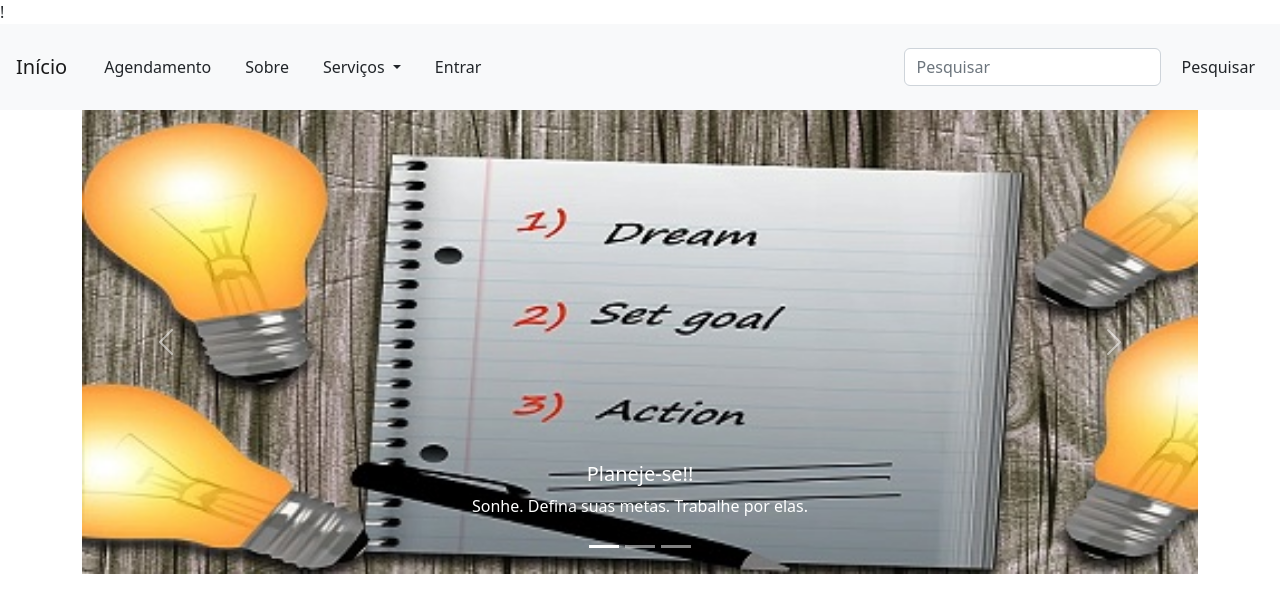
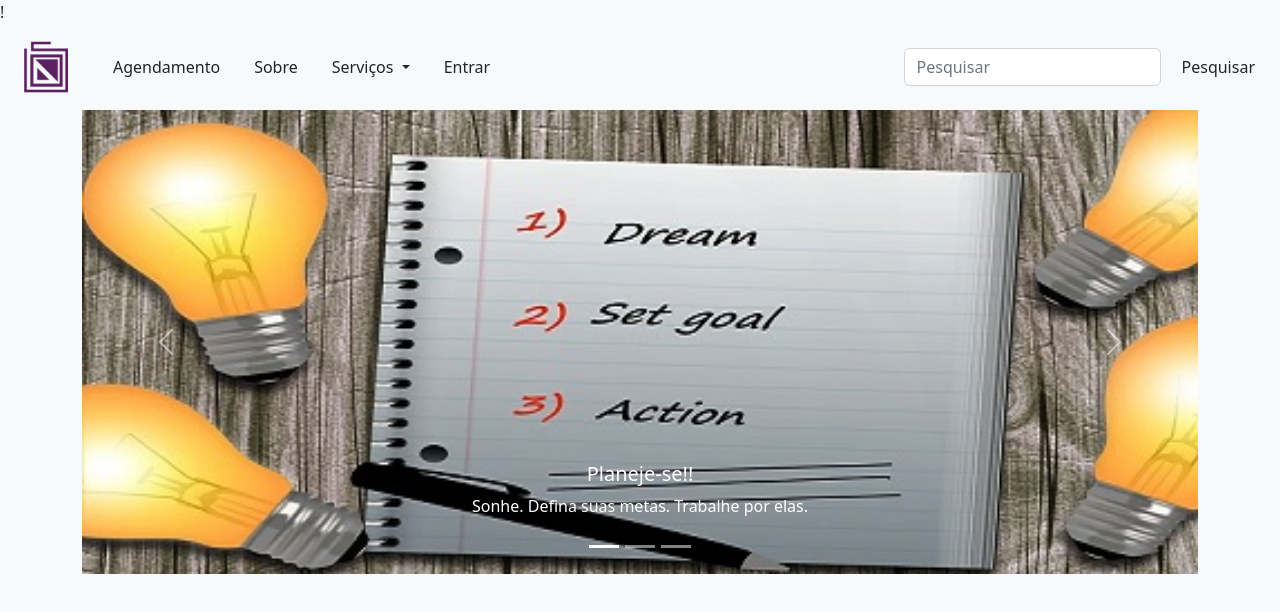
Before and after one commit to PedroCostaRS/estudos, a plain HTML site: page Bootstrap/agenda.html in a window 1280 px wide. Drawn offline with nearby package versions, Linux system fonts and the light colour scheme; files whose address does not match are found by name.

Commit message:
Cor de fundo e icone

```diff
--- a/Bootstrap/agenda.html
+++ b/Bootstrap/agenda.html
@@ -14,20 +14,22 @@
 
 </head>
 
-<body class="text-dark">
+<body class="text-dark bg-light">
     <!--- Início do cabeçalho da página --->
     <!--- Início do cabeçalho da página --->
     <!--- Início do cabeçalho da página --->
     <header>
         <nav class="navbar navbar-expand-lg bg-light">
             <div class="container-fluid">
-                <a class="navbar-brand p-1" href="#">Início</a>
+                <a class="navbar-brand p-1">
+                    <img src="C:\Users\Pedro\Desktop\Aplicações\estudos\img\sockelSEMFUNDO-_1_.ico" height="60">
+                </a>
                 <button class="navbar-toggler" type="button" data-bs-toggle="collapse"
-                    data-bs-target="#navbarSupportedContent" aria-controls="navbarSupportedContent"
+                    data-bs-target="#menu-sanduiche" aria-controls="menu-sanduiche"
                     aria-expanded="false" aria-label="Toggle navigation">
                     <span class="navbar-toggler-icon"></span>
                 </button>
-                <div class="collapse navbar-collapse" id="navbarSupportedContent">
+                <div class="collapse navbar-collapse" id="menu-sanduiche">
                     <ul class="navbar-nav me-auto mb-2 mb-lg-0">
 
                         <!--- BOTÃO AGENDAMENTOS --->
```
Also changed, not shown: img/sockelSEMFUNDO-_1_.ico (added).
